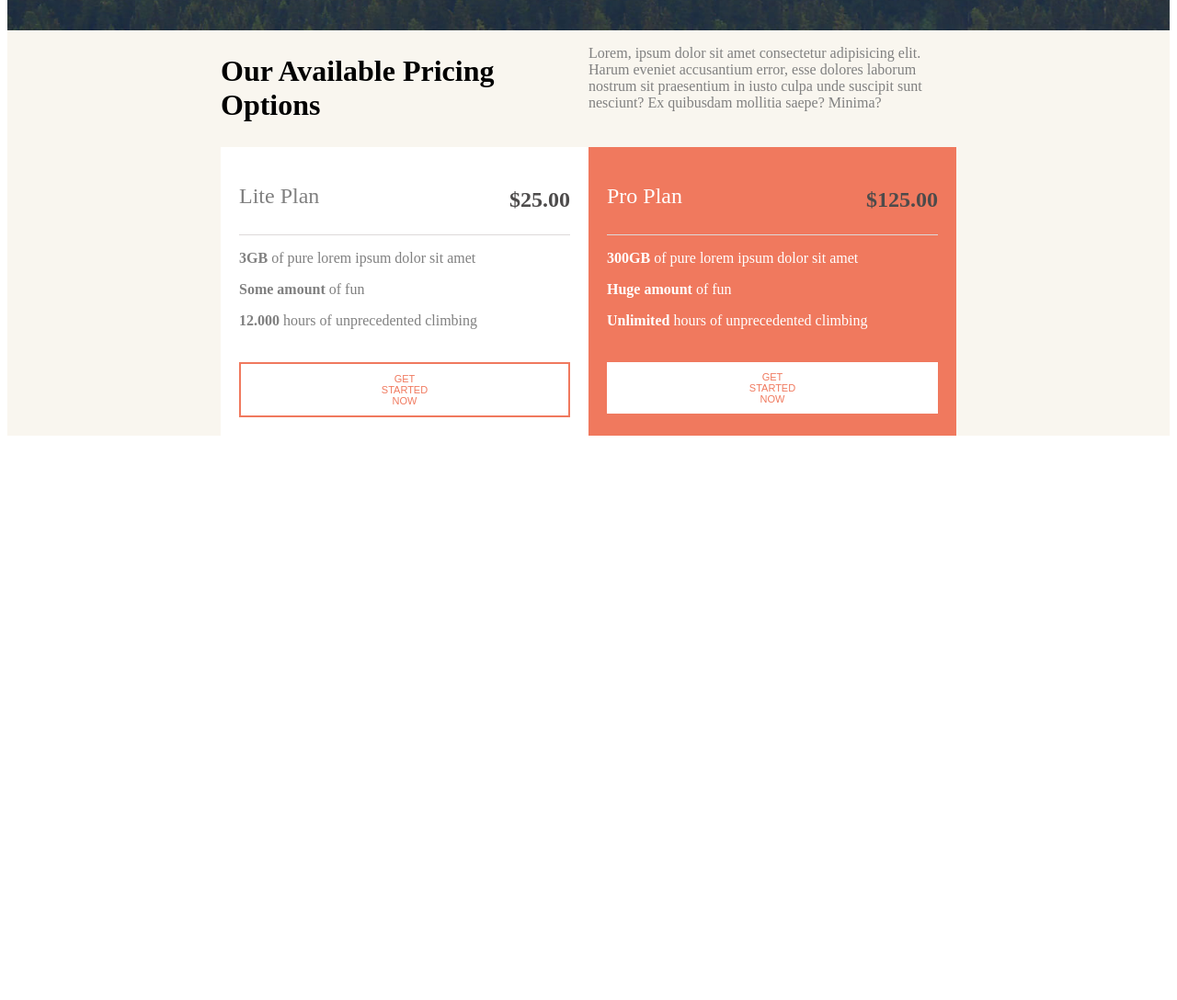
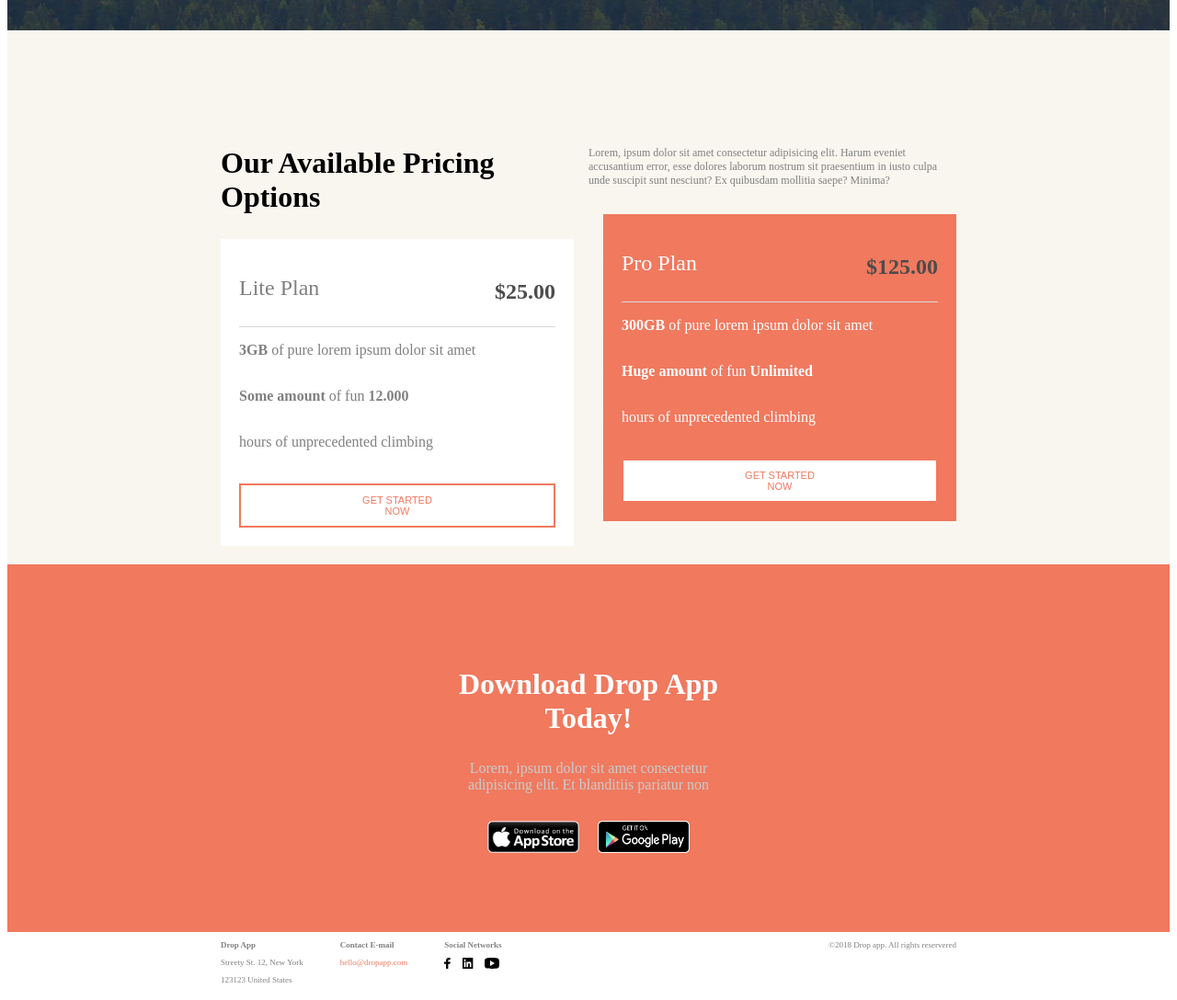
Before and after one commit to markostj/html-css-stranica-dm, a plain HTML site: page index.html in a window 1280 px wide. Shown: the part 1857-2945 px from the top of the page at 92% size. Before the commit the page ends 2339 px from the top, so only its background shows below. Drawn offline with Linux system fonts and the light colour scheme.

Commit message:
pc site done

```diff
--- a/index.html
+++ b/index.html
@@ -162,24 +162,94 @@
               <h2 class="plan__heading">Lite Plan</h2>
               <p class="plan__price">$25.00</p>
             </div>
-                    <p> <p class="bold">3GB</p> of pure lorem ipsum dolor sit amet</p>
-                    <p> <p class="bold">Some amount</p> of fun</p>
-                    <p> <p class="bold">12.000</p> hours of unprecedented climbing</p>
-                    <button class="button pricing__button pricing__primary">Get started now</button>
+            <p class="bold">3GB</p>
+            <p>of pure lorem ipsum dolor sit amet</p>
+            <p class="bold">Some amount</p>
+            <p>of fun</p>
+            <p class="bold">12.000</p>
+            <p>hours of unprecedented climbing</p>
+            <button class="button pricing__button">Get started now</button>
           </div>
           <div class="plan__secondary">
             <div class="plan__title">
               <h2 class="plan__heading">Pro Plan</h2>
               <p class="plan__price">$125.00</p>
             </div>
-                    <p> <p class="bold">300GB</p> of pure lorem ipsum dolor sit amet</p>
-                    <p> <p class="bold">Huge amount</p> of fun</p>
-                    <p> <p class="bold">Unlimited</p> hours of unprecedented climbing</p>
-                    <button class="button pricing__button pricing__secondary">Get started now</button>
+            <p class="bold">300GB</p>
+            <p>of pure lorem ipsum dolor sit amet</p>
+            <p class="bold">Huge amount</p>
+            <p>of fun</p>
+            <p class="bold">Unlimited</p>
+            <p>hours of unprecedented climbing</p>
+            <button class="button pricing__button">Get started now</button>
           </div>
         </div>
-
+      </section>
+      <section class="download">
+        <div class="download__box">
+          <h1 class="download__title">
+            Download Drop App Today!
+          </h1>
+          <p class="download__paragraph">
+            Lorem, ipsum dolor sit amet consectetur adipisicing elit. Et
+            blanditiis pariatur non
+          </p>
+          <div class="download__links">
+            <img
+              src="assets/logoapp_store.png"
+              alt="download app store"
+              class="download__appstore"
+            />
+            <img
+              src="assets/google_play_icon.png"
+              alt="download google store"
+              class="download__google"
+            />
+          </div>
+        </div>
       </section>
     </main>
+    <footer class="footer">
+      <div class="wrapper">
+        <div class="footer__information">
+          <div class="footer__app">
+            <p class="footer__title">
+              Drop App
+            </p>
+            <p>Streety St. 12, New York</p>
+            <p>123123 United States</p>
+          </div>
+          <div class="footer__app">
+            <p class="footer__title">
+              Contact E-mail
+            </p>
+            <a class="footer__link" href="#links">hello@dropapp.com</a>
+          </div>
+          <div class="footer__app">
+            <p class="footer__title">
+              Social Networks
+            </p>
+            <img
+              src="assets/icon_facebook.svg"
+              alt="facebook icon"
+              class="footer__icon"
+            />
+            <img
+              src="assets/icon_linkedin.svg"
+              alt="linkedin icon"
+              class="footer__icon"
+            />
+            <img
+              src="assets/icon_youtube.svg"
+              alt="youtube icon"
+              class="footer__icon"
+            />
+          </div>
+        </div>
+        <p class="footer__copiright">
+          &copy;2018 Drop app. All rights reservered
+        </p>
+      </div>
+    </footer>
   </body>
 </html>
--- a/style.css
+++ b/style.css
@@ -7,6 +7,8 @@
 html {
   font-size: 16px;
 }
+
+
 
 .hero {
   display: flex;
@@ -75,13 +77,13 @@ html {
   max-width: 800px;
 }
 .introduction .wrapper {
- height:400px;
+  height: 400px;
   display: flex;
   justify-content: space-between;
 }
 .introduction__text {
   padding-right: 100px;
-  padding-top:50px;
+  padding-top: 50px;
 }
 .introduction__title {
   font-size: 2rem;
@@ -92,10 +94,11 @@ html {
 }
 .introduction__pic {
   max-height: 400px;
-  position:relative;
-  right:0;
-  bottom:-85px;
+  position: relative;
+  right: 0;
+  bottom: -85px;
 }
+
 
 
 
@@ -127,106 +130,184 @@ html {
 
 
 
-.testimonials{
-    height:500px;
-    background-image:url("assets/reviews_visual.jpg");
-    background-size:cover;
-    color:#fff;
+
+.testimonials {
+  height: 500px;
+  background-image: url("assets/reviews_visual.jpg");
+  background-size: cover;
+  color: #fff;
   text-align: center;
-    padding-top:150px;
+  padding-top: 150px;
 }
-.testimonials__content{
-    width:400px;
-    margin:0 auto;
-    border:3px solid #fff;
-    position:relative;
+.testimonials__content {
+  width: 400px;
+  margin: 0 auto;
+  border: 3px solid #fff;
+  position: relative;
 }
-.testimonials__title{
-    font-size:2rem;
+.testimonials__title {
+  font-size: 2rem;
   margin-block-start: 0;
   margin-block-end: 0;
   padding-bottom: 50px;
 }
-.testimonials__name{
-    padding-top:20px;
-    font-size:1rem;
+.testimonials__name {
+  padding-top: 20px;
+  font-size: 1rem;
 }
-.testimonials__paragraph{
-    color:grey;
-    padding:0 30px;
+.testimonials__paragraph {
+  color: grey;
+  padding: 0 30px;
 }
-.testimonials__icon{
-    height:15px;
-
+.testimonials__icon {
+  height: 15px;
 }
-.testimonials__icon + .testimonials__icon{
-    padding-left:10px;
+.testimonials__icon + .testimonials__icon {
+  padding-left: 10px;
 }
-.testimonials__picture{
+.testimonials__picture {
   position: absolute;
-    transform:translateX(-50%);
-    top:-25px;
-    width:50px;
-    height:50px;
-    border:3px solid #fff;
-    border-radius:30px;
+  transform: translateX(-50%);
+  top: -25px;
+  width: 50px;
+  height: 50px;
+  border: 3px solid #fff;
+  border-radius: 30px;
 }
 
 
 
 
-.pricing{
-    background-color:#f9f6ef;
+.pricing {
+  padding-top: 100px;
+  background-color: #f9f6ef;
 }
-.pricing .wrapper{
-    display:flex;
+.pricing .wrapper {
+  display: flex;
   flex-wrap: wrap;
+  position: relative;
 }
-.pricing__heading{
+.pricing__heading {
   font-size: 2rem;
-    width:50%;
+  width: 50%;
 }
-.pricing__paragraph{
-    color:grey;
-    width:50%;
+.pricing__paragraph {
+  color: grey;
+  font-size: 0.75rem;
+  width: 50%;
+  margin: 26px 0;
 }
-.plan__primary{
-    color:grey;
+.plan__primary {
+  color: grey;
   background-color: white;
-    padding:20px;
-    width:50%;
+  padding: 20px;
+  width: 48%;
+  margin-bottom: 20px;
 }
-.plan__title{
-    display:flex;
+.plan__title {
+  display: flex;
   justify-content: space-between;
   border-bottom: 1px solid rgb(221, 217, 217);
 }
-.plan__heading{
+.plan__heading {
   font-weight: normal;
 }
-.plan__price{
-    font-size:1.5rem;
-    font-weight:bold;
-    color:rgb(77, 75, 75);
+.plan__price {
+  font-size: 1.5rem;
+  font-weight: bold;
+  color: rgb(77, 75, 75);
 }
-.bold{
-    display:inline-block;
-    font-weight:bold;
-    margin:0px;
+.bold {
+  display: inline-block;
+  font-weight: bold;
+  margin: 0px;
 }
-.pricing__button{
-    background-color:#fff;
-    color:#f0795e;
+.pricing__button {
+  background-color: #fff;
+  color: #f0795e;
   margin-top: 20px;
-    padding:10px 150px;
-    font-size:0.6875rem;
+  padding: 10px 125px;
+  font-size: 0.6875rem;
+  border: 2px solid #f0795e;
 }
-.pricing__primary{
-    border:2px solid #f0795e;
+.plan__secondary {
+  position: absolute;
+  right: 0;
+  top: 100px;
+  color: white;
+  background-color: #f0795e;
+  padding: 20px;
+  width: 48%;
+  margin-left: 20px;
+  margin-bottom: 20px;
 }
-.plan__secondary{
-    color:white;
+.plan__primary p,
+.plan__secondary p {
+  display: inline-block;
+}
+
+
+
+
+.download {
+  height: 400px;
   background-color: #f0795e;
-    padding:20px;
-    width:50%;
+  color: #fff;
+  display: flex;
+  flex-direction: column;
+  justify-content: center;
+  align-items: center;
 }
+.download__box {
+  width: 300px;
+}
+.download__title {
+  text-align: center;
+  font-size: 2rem;
+}
+.download__paragraph {
+  text-align: center;
+  color: #cccccc;
+  margin-bottom: 30px;
+}
+.download__links {
+  display: flex;
+  justify-content: center;
+}
+.download__appstore {
+  width: 100px;
+  height: 35px;
+}
+.download__google {
+  padding-left: 20px;
+  width: 120px;
+  height: 35px;
+}
+
+
+
+
+.footer {
+  color: grey;
+  font-size: 0.5625rem;
+}
+.footer .wrapper {
+  display: flex;
+  justify-content: space-between;
+}
+.footer__information {
+  display: flex;
+}
+.footer__title {
+  font-weight: bold;
+}
+.footer__link {
+  color: #f0795e;
+  text-decoration: none;
+}
+.footer__app + .footer__app {
+  margin-left: 40px;
+}
+.footer__icon + .footer__icon{
+  padding-left:10px;
+}
```
Also changed, not shown: assets/appstore.png (added), assets/google_play_icon.png (added), assets/logoapp_store.png (added). Lines whose indentation alone changed are shown as unchanged.
